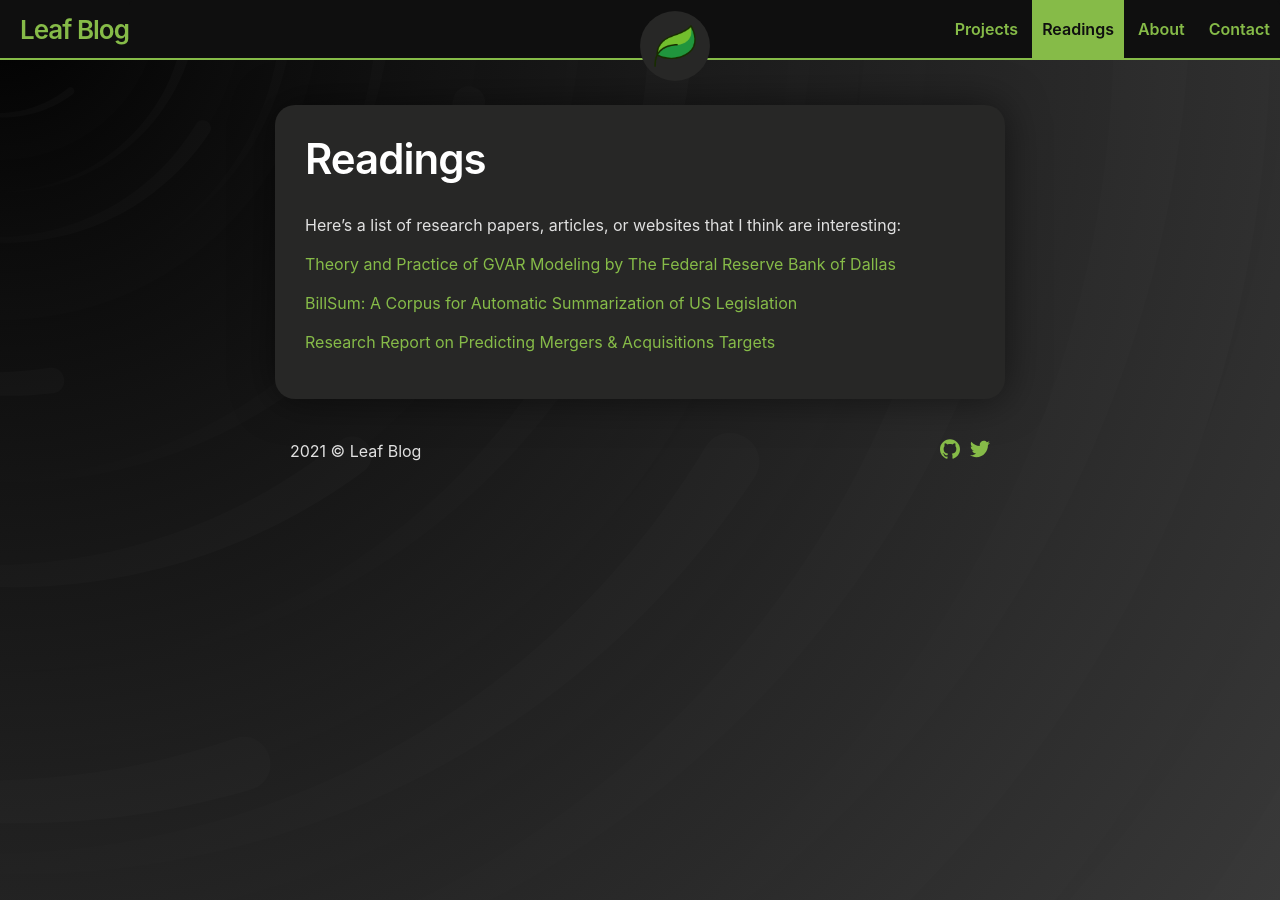
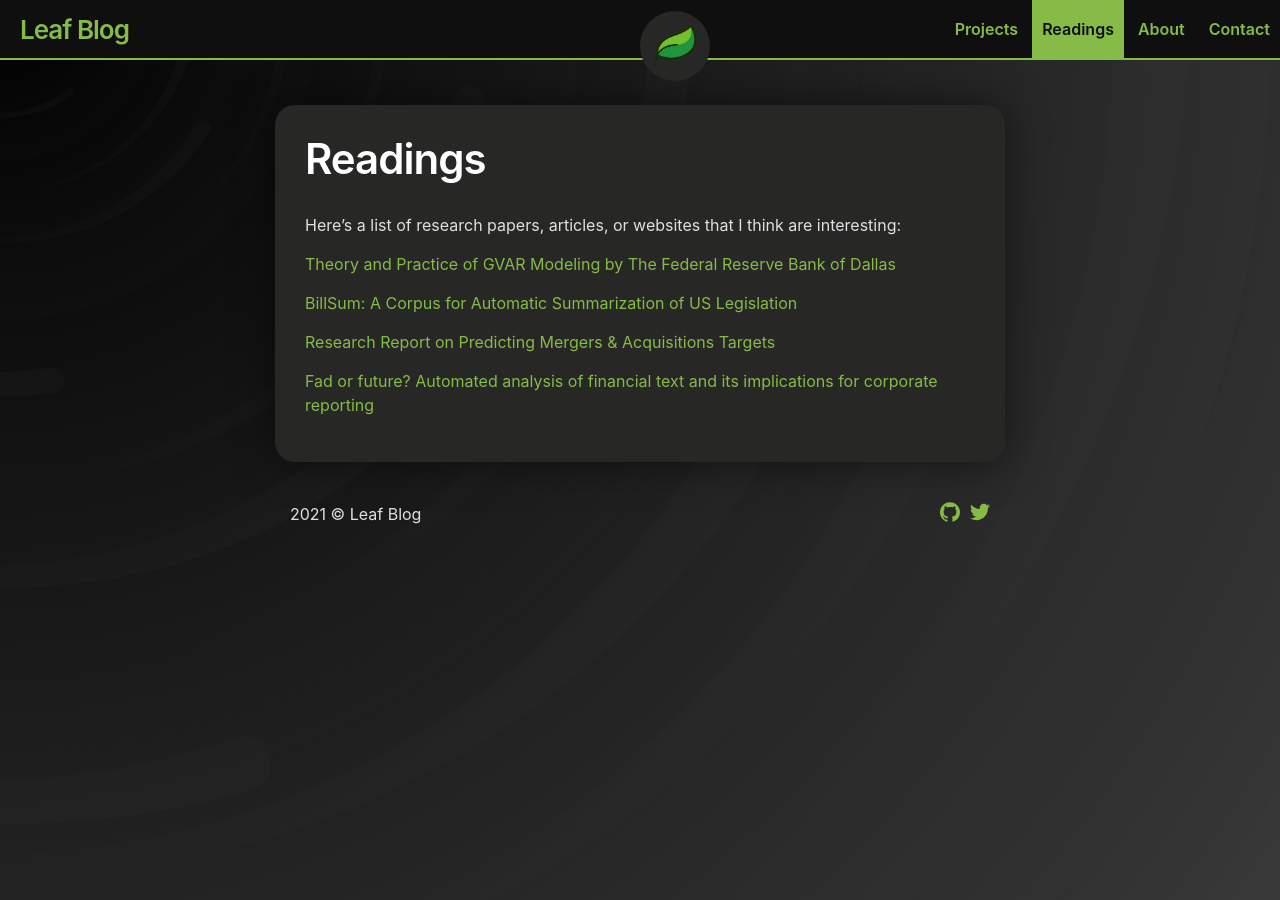
Before and after one commit to jhancock75/my-blog, a Jekyll site: the page built from 1readings.md, in a window 1280 px wide. Built offline with Jekyll 4.4.1, drawn with Linux system fonts in a browser that asks for light colours.

Commit message:
Update 1readings.md

```diff
--- a/1readings.md
+++ b/1readings.md
@@ -10,3 +10,5 @@ Here's a list of research papers, articles, or websites that I think are interes
 <a href="https://www.aclweb.org/anthology/D19-5406.pdf">BillSum: A Corpus for Automatic Summarization of US Legislation</a>
 
 <a href="https://wsb.wisc.edu/centers-and-initiatives/nicholas/blog/2019/12/18/nicholas-centers-first-ever-machine-learning-consulting-project-research-report-on-predicting-ma-targets">Research Report on Predicting Mergers & Acquisitions Targets</a>
+
+<a href="https://www.tandfonline.com/doi/full/10.1080/00014788.2019.1611730">Fad or future? Automated analysis of financial text and its implications for corporate reporting</a>
```
